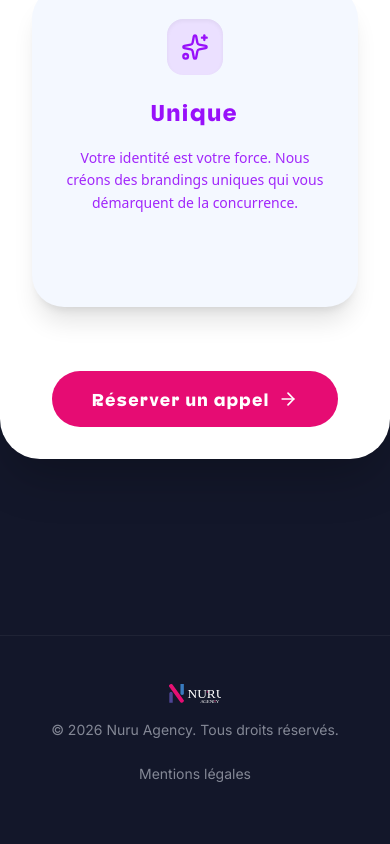
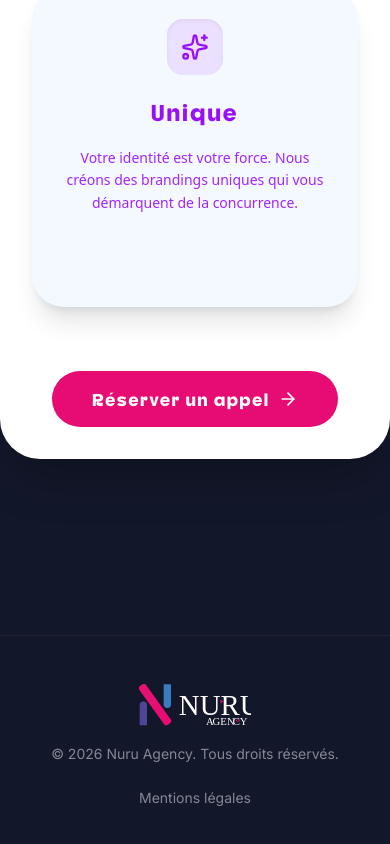
Before and after one commit to NuruAgency/nuru-agency-site, a Next.js app: page / in a window 390 px wide. Shown: the part 4094-4938 px from the top of the page. Built offline with nearby package versions, Linux system fonts and the light colour scheme.

Commit message:
Adjust logo size and styling in layout
Updated logo dimensions and class properties for better responsiveness.

```diff
--- a/src/app/layout.tsx
+++ b/src/app/layout.tsx
@@ -99,12 +99,12 @@ export default function RootLayout({
 
         {/* Bloc Gauche : Logo au-dessus du texte */}
         <div className="flex flex-col items-center md:items-start gap-4 mb-6 md:mb-0">
-          <Image
+         <Image
             src="/assets/logo.svg"
             alt="Logo Nuru Agency"
             width={150}
-            height={32}
-            className="h-5 w-auto sm:h-6" // Garde cette classe pour la finesse du logo
+            height={40}
+            className="w-28 md:w-36 lg:w-40 h-auto object-contain shrink-0 transition-all duration-300"
             priority
           />
 
```
